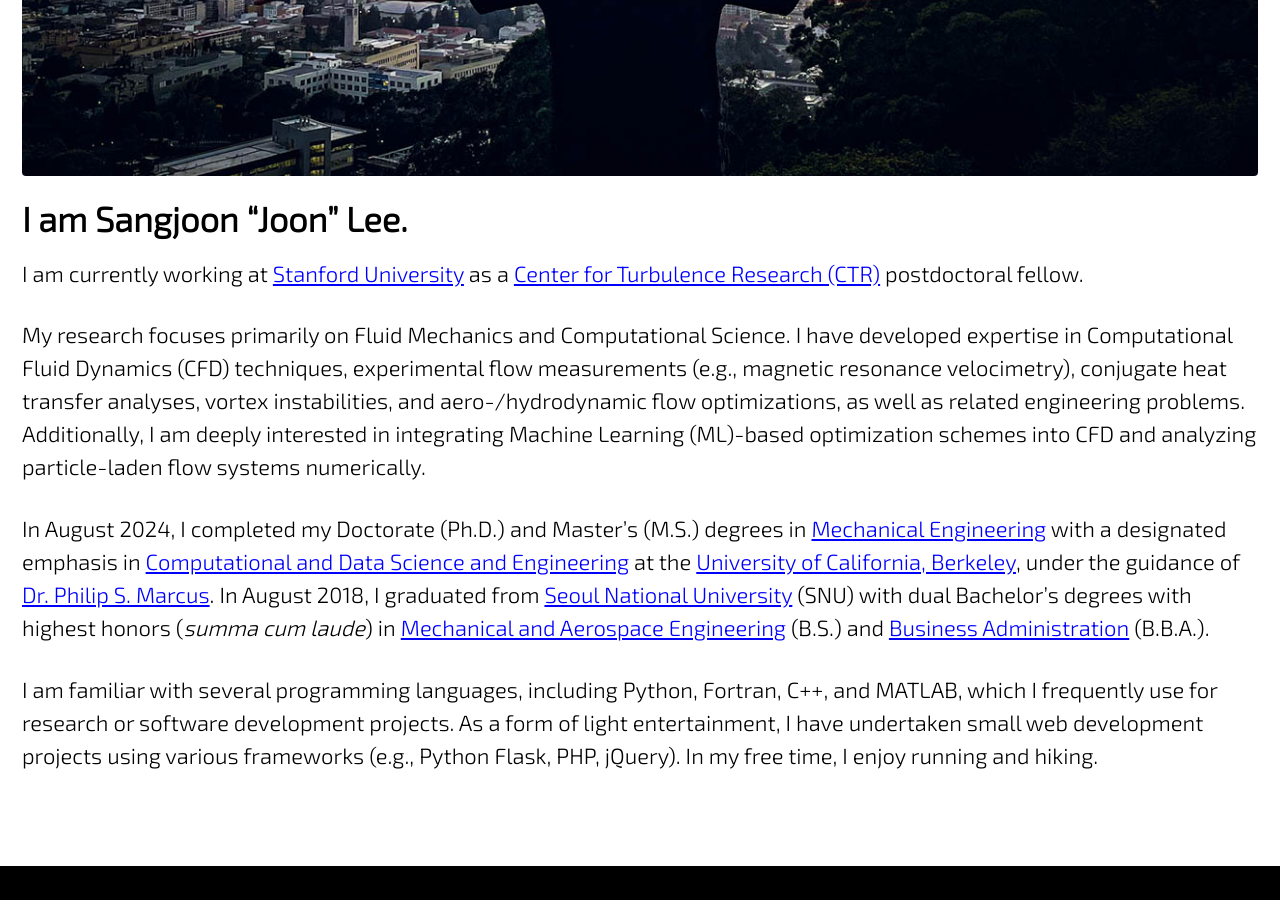
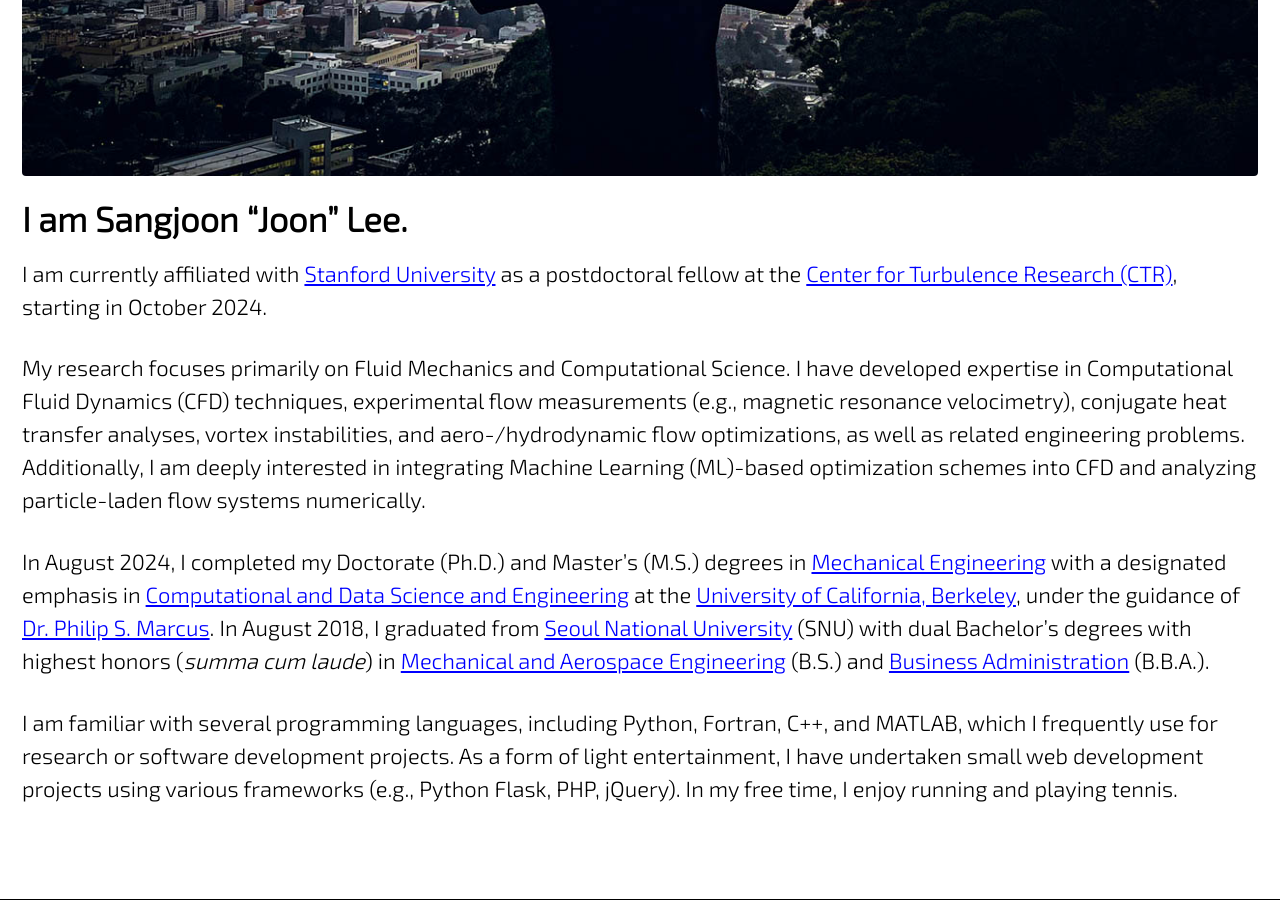
Before and after one commit to jun9303/jun9303.github.io, a Jekyll site: the page built from index.md, in a window 1280 px wide and 900 px high, scrolled down 1045 px. Built offline with Jekyll 4.4.1, drawn with Linux system fonts in a browser that asks for light colours; cached includes are drawn as plain includes; nearby versions of some CDN libraries.

Commit message:
Updated 112724

```diff
--- a/index.md
+++ b/index.md
@@ -15,7 +15,7 @@ intro:
 
 # I am Sangjoon "Joon" Lee.
 
-I am currently working at [Stanford University](https://www.stanford.edu/) as a [Center for Turbulence Research (CTR)](https://ctr.stanford.edu/) postdoctoral fellow.
+I am currently affiliated with [Stanford University](https://www.stanford.edu/) as a postdoctoral fellow at the [Center for Turbulence Research (CTR)](https://ctr.stanford.edu/), starting in October 2024.
 
 My research focuses primarily on Fluid Mechanics and Computational Science. I have developed expertise in Computational Fluid Dynamics (CFD) techniques, experimental flow measurements (e.g., magnetic resonance velocimetry), conjugate heat transfer analyses, vortex instabilities, and aero-/hydrodynamic flow optimizations, as well as related engineering problems. Additionally, I am deeply interested in integrating Machine Learning (ML)-based optimization schemes into CFD and analyzing particle-laden flow systems numerically.
 
@@ -23,7 +23,7 @@ In August 2024, I completed my Doctorate (Ph.D.) and Master's (M.S.) degrees in
 
 <!-- I was a researcher in the [Energy and Environmental Flow Lab](http://eeflow.snu.ac.kr/) at SNU, directed by [Dr. Wontae Hwang](http://me.snu.ac.kr/node/141). Under the guidance of [Dr. Haecheon Choi](http://me.snu.ac.kr/node/116), I wrote my B.S. thesis, "Large eddy simulation of flow around a rotating small vertical axis wind turbine using an immersed boundary method." -->
 
-I am familiar with several programming languages, including Python, Fortran, C++, and MATLAB, which I frequently use for research or software development projects. As a form of light entertainment, I have undertaken small web development projects using various frameworks (e.g., Python Flask, PHP, jQuery). In my free time, I enjoy running and hiking.
+I am familiar with several programming languages, including Python, Fortran, C++, and MATLAB, which I frequently use for research or software development projects. As a form of light entertainment, I have undertaken small web development projects using various frameworks (e.g., Python Flask, PHP, jQuery). In my free time, I enjoy running and playing tennis.
 <style>
 figure {
 	margin-bottom: 0px;
```
Also changed, not shown: _pages/about_me.md (+1 -1 lines).
